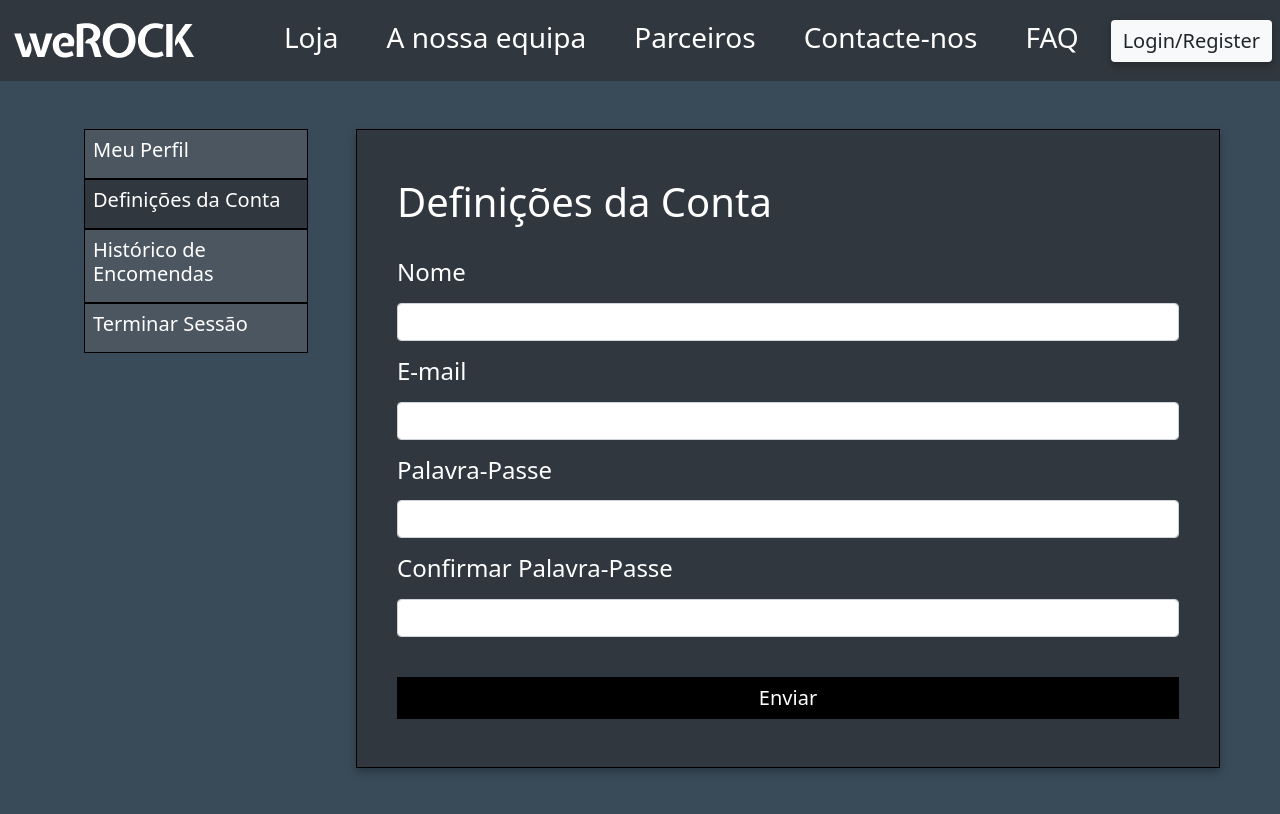
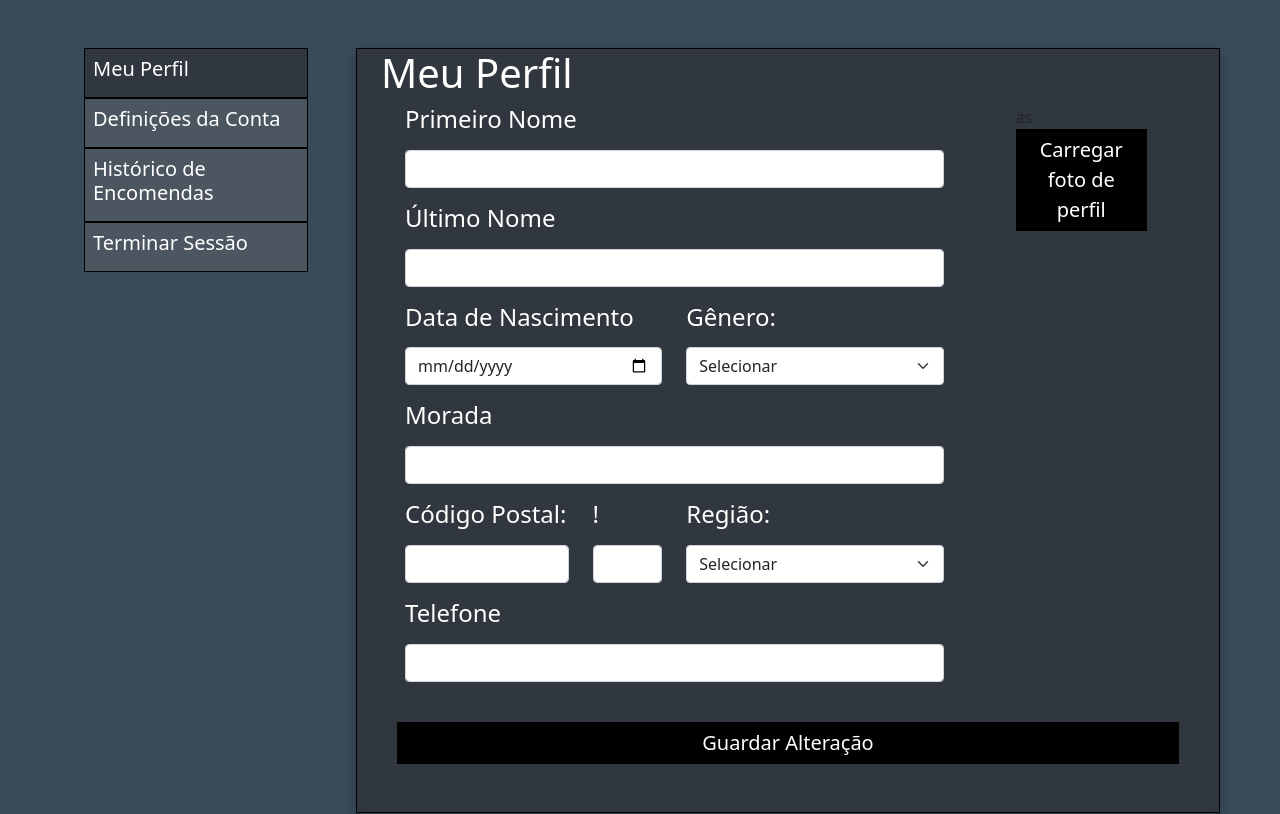
Before and after one commit to UPSxACE/quarrymanager-reactfrontend, a React (Create React App) app: page /perfil/definicoes in a window 1280 px wide. Shown: the top 814 px of the page. Built offline with nearby package versions, Linux system fonts and the light colour scheme.

Commit message:
criacao da pagina ditar o meu perfil

```diff
--- a/src/App.js
+++ b/src/App.js
@@ -19,6 +19,8 @@ import { Faq } from "./website/pages/faq/faq";
 import { DashboardHome } from "./dashboard/pages/home/home";
 import { DashboardLotes } from "./dashboard/pages/lotes/lotes";
 import { DashboardNovoLote } from "./dashboard/pages/lotes/novoLote";
+
+import { MeuPerfil } from "./website/pages/perfil/perfil";
 import { DefinicoesPerfil } from "./website/pages/perfil/definicoesPerfil";
 
 // App.js
@@ -93,7 +95,7 @@ function App(props) {
           <Route path="novo-lote" element={<DashboardNovoLote />} />
         </Route>
 
-        <Route path="perfil" element={<Perfil />}>
+        <Route path="perfil" element={<MeuPerfil />}>
           <Route path="definicoes" element={<DefinicoesPerfil />}></Route>
         </Route>
       </Routes>
--- a/src/website/pages/perfil/perfil.js
+++ b/src/website/pages/perfil/perfil.js
@@ -0,0 +1,218 @@
+import React, { useState } from "react";
+import styled from "styled-components";
+import { ColoredContainer } from "../../components/coloredComponents";
+import { Container, Col, Row, Form } from "react-bootstrap";
+import { H1, H5 } from "../../components/text";
+import { Button } from "bootstrap";
+import { ButtonSubmit } from "../../components/buttons";
+
+export { MeuPerfil };
+
+function MeuPerfil() {
+  return (
+    <ColoredContainer variant={1} fluid>
+      <Row className="p-5">
+        <Col xs={3}>
+          <Container fluid>
+            <ul className="list-unstyled">
+              <StyledLiSelect className="p-2">
+                <WhiteLink href="#">
+                  <H5>Meu Perfil</H5>
+                </WhiteLink>
+              </StyledLiSelect>
+
+              <StyledLi className="p-2">
+                <WhiteLink href="#">
+                  <H5>Definições da Conta</H5>
+                </WhiteLink>
+              </StyledLi>
+
+              <StyledLi className="p-2">
+                <WhiteLink href="#">
+                  <H5>Histórico de Encomendas</H5>
+                </WhiteLink>
+              </StyledLi>
+
+              <StyledLi className="p-2">
+                <WhiteLink href="#">
+                  <H5>Terminar Sessão</H5>
+                </WhiteLink>
+              </StyledLi>
+            </ul>
+          </Container>
+        </Col>
+        <Col xs={9}>
+          <ColoredContainer
+            variant={2}
+            fluid
+            className="drop dropShadow25 borderBlack"
+          >
+            <Row>
+              <Col xs={12}>
+                <H1>Meu Perfil</H1>
+              </Col>
+              <Row>
+                <Col xs={9}>
+                  <Container fluid>
+                    <Row>
+                      <Col xs={12}>
+                        <Form.Group className="mb-3" controlId="formBasicName">
+                          <StyledFormLabel>
+                            <TextH4>Primeiro Nome</TextH4>
+                          </StyledFormLabel>
+                          <Form.Control type="text" />
+                        </Form.Group>
+                      </Col>
+                    </Row>
+                    <Row>
+                      <Col xs={12}>
+                        <Form.Group
+                          className="mb-3"
+                          controlId="formBasicLastName"
+                        >
+                          <StyledFormLabel>
+                            <TextH4>Último Nome</TextH4>
+                          </StyledFormLabel>
+                          <Form.Control type="text" />
+                        </Form.Group>
+                      </Col>
+                    </Row>
+                    <Row>
+                      <Col xs={6}>
+                        <StyledFormLabel>
+                          <TextH4>Data de Nascimento</TextH4>
+                        </StyledFormLabel>
+                        <Form.Group className="mb-3" controlId="formBasicDate">
+                          <Form.Control type="date" />
+                        </Form.Group>
+                      </Col>
+                      <Col xs={6}>
+                        <StyledFormLabel>
+                          <TextH4>Gênero:</TextH4>
+                        </StyledFormLabel>
+                        <Form.Select>
+                          <option>Selecionar</option>
+                          <option>Masculino</option>
+                          <option>Feminino</option>
+                          <option>Outro(s)</option>
+                        </Form.Select>
+                      </Col>
+                    </Row>
+                    <Row>
+                      <Col xs={12}>
+                        <Form.Group
+                          className="mb-3"
+                          controlId="formBasicAddress"
+                        >
+                          <StyledFormLabel>
+                            <TextH4>Morada</TextH4>
+                          </StyledFormLabel>
+                          <Form.Control type="text" />
+                        </Form.Group>
+                      </Col>
+                    </Row>
+                    <Row>
+                      <Col xs={4}>
+                        <StyledFormLabel>
+                          <TextH4>Código Postal:</TextH4>
+                        </StyledFormLabel>
+                        <Form.Group
+                          className="mb-3"
+                          controlId="formBasicCordenadaX"
+                        >
+                          <Form.Control type="number" />
+                        </Form.Group>
+                      </Col>
+                      <Col xs={2}>
+                        <StyledFormLabel>
+                          <TextH4>!</TextH4>
+                        </StyledFormLabel>
+                        <Form.Group
+                          className="mb-3"
+                          controlId="formBasicCordenadaY"
+                        >
+                          <Form.Control type="number" />
+                        </Form.Group>
+                      </Col>
+                      <Col xs={6}>
+                        <StyledFormLabel>
+                          <TextH4>Região:</TextH4>
+                        </StyledFormLabel>
+                        <Form.Select>
+                          <option>Selecionar</option>
+                        </Form.Select>
+                      </Col>
+                    </Row>
+                    <Row>
+                      <Col xs={12}>
+                        <Form.Group className="mb-3" controlId="formBasicPhone">
+                          <StyledFormLabel>
+                            <TextH4>Telefone</TextH4>
+                          </StyledFormLabel>
+                          <Form.Control type="tel" />
+                        </Form.Group>
+                      </Col>
+                    </Row>
+                  </Container>
+                </Col>
+                <Col xs={3}>
+                  <Container>
+                    <Row>
+                      <Col xs={12}>as</Col>
+                    </Row>
+                    <Row>
+                      <Col xs={12}>
+                        <a href="#">
+                          <ButtonSubmit black className="w-100">
+                            Carregar foto de perfil
+                          </ButtonSubmit>
+                        </a>
+                      </Col>
+                    </Row>
+                  </Container>
+                </Col>
+              </Row>
+            </Row>
+            <Row className="pe-3 ps-3">
+              <Col xs={12} className="pb-5 mt-4">
+                <a href="#">
+                  <ButtonSubmit black className="w-100">
+                    Guardar Alteração
+                  </ButtonSubmit>
+                </a>
+              </Col>
+            </Row>
+          </ColoredContainer>
+        </Col>
+      </Row>
+    </ColoredContainer>
+  );
+}
+
+const StyledFormLabel = styled(Form.Label)`
+  color: #fff;
+`;
+
+const StyledLi = styled.li`
+  background-color: #4c5660;
+  color: black;
+  border: 1px solid black;
+`;
+
+const StyledLiSelect = styled.li`
+  background-color: #30373e;
+  color: black;
+  border: 1px solid black;
+`;
+
+const WhiteLink = styled.a`
+  color: white;
+  text-decoration: none;
+  &:hover {
+    color: #f3844f;
+  }
+`;
+
+const TextH4 = styled.h4`
+  font-weight: lighter;
+`;
```
